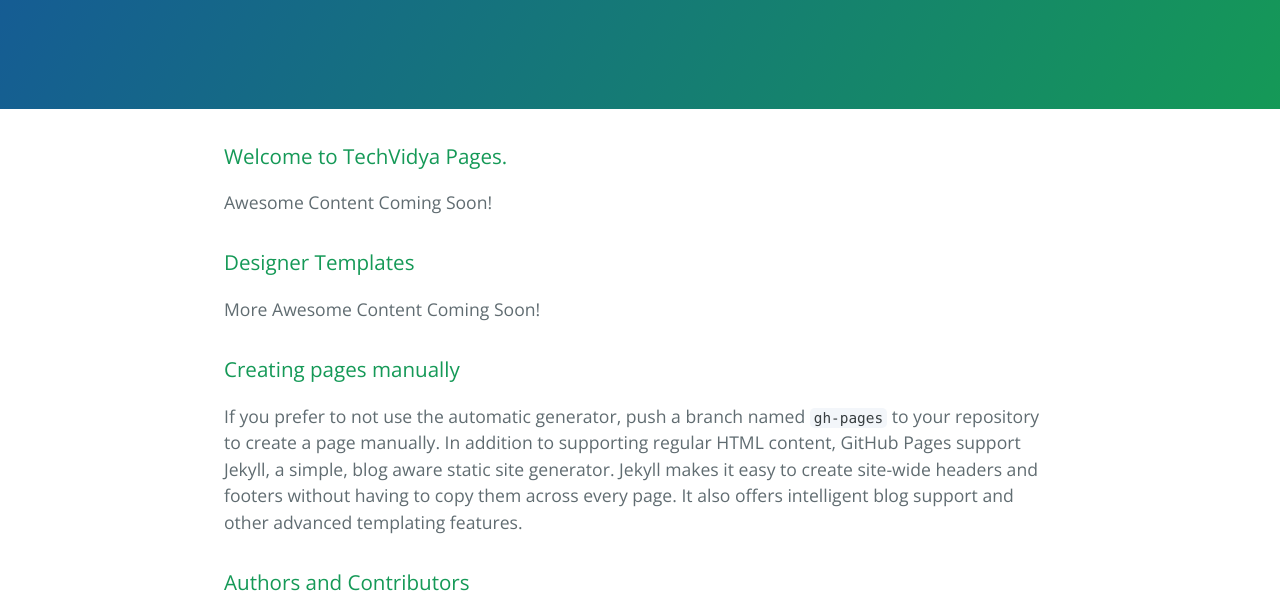
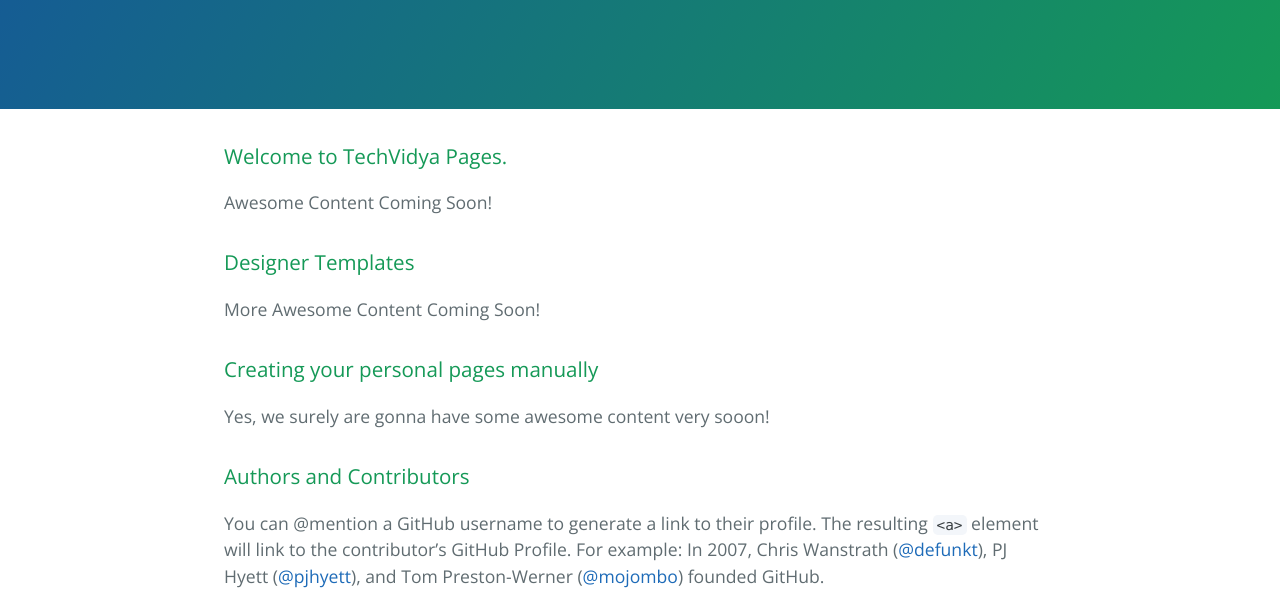
Before and after one commit to techvidya/quiz, a plain HTML site: page index.html in a window 1280 px wide. Shown: the part 208-801 px from the top of the page. Drawn offline with nearby package versions, Linux system fonts and the light colour scheme.

Commit message:
very minor change

```diff
--- a/index.html
+++ b/index.html
@@ -32,9 +32,11 @@ More Awesome Content Coming Soon!
 
 <h3>
 <a id="creating-pages-manually" class="anchor" href="#creating-pages-manually" aria-hidden="true">
-  <span aria-hidden="true" class="octicon octicon-link"></span></a>Creating pages manually</h3>
+  <span aria-hidden="true" class="octicon octicon-link"></span></a>Creating your personal pages manually</h3>
 
-<p>If you prefer to not use the automatic generator, push a branch named <code>gh-pages</code> to your repository to create a page manually. In addition to supporting regular HTML content, GitHub Pages support Jekyll, a simple, blog aware static site generator. Jekyll makes it easy to create site-wide headers and footers without having to copy them across every page. It also offers intelligent blog support and other advanced templating features.</p>
+<p>
+Yes, we surely are gonna have some awesome content very sooon!
+</p>
 
 <h3>
 <a id="authors-and-contributors" class="anchor" href="#authors-and-contributors" aria-hidden="true"><span aria-hidden="true" class="octicon octicon-link"></span></a>Authors and Contributors</h3>
```
